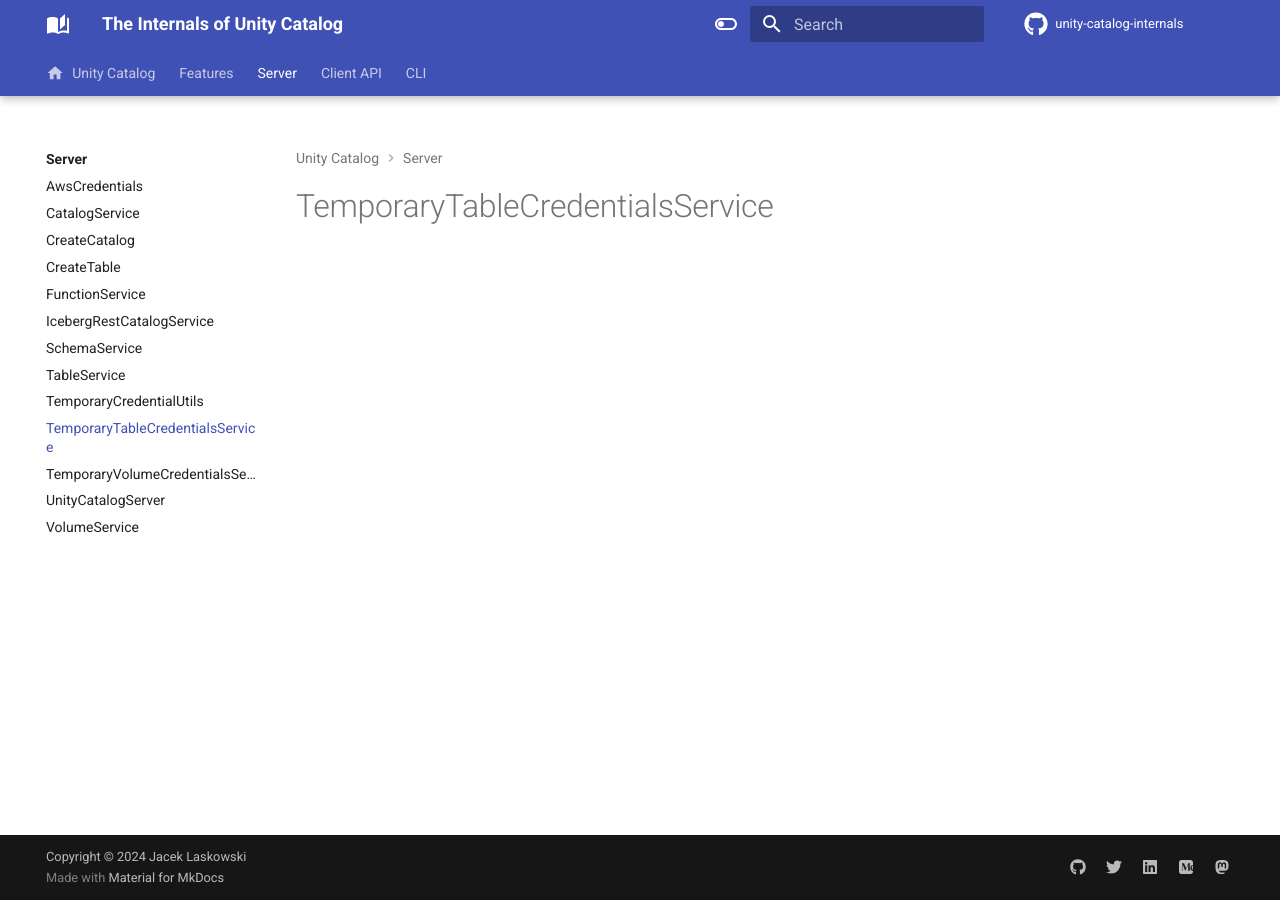
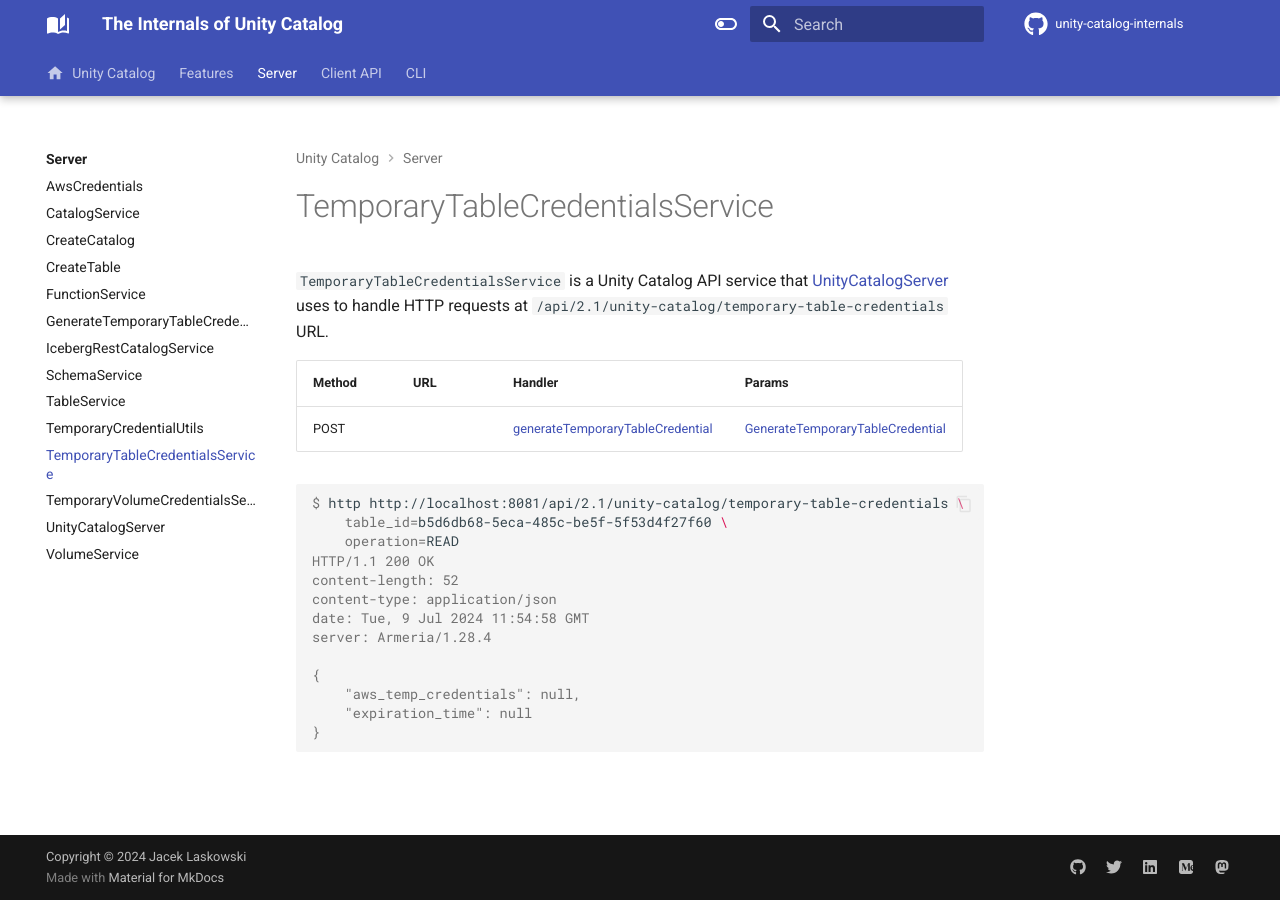
Before and after one commit to japila-books/unity-catalog-internals, an MkDocs documentation site: the page built from docs/server/TemporaryTableCredentialsService.md, in a window 1280 px wide. Built offline with MkDocs 1.6.1 and Material for MkDocs 9.7.7, drawn with Linux system fonts in a browser that asks for light colours; comment, search, counter and statistics services are not loaded.

Commit message:
TemporaryTableCredentialsService

````diff
--- a/docs/server/TemporaryTableCredentialsService.md
+++ b/docs/server/TemporaryTableCredentialsService.md
@@ -1 +1,23 @@
 # TemporaryTableCredentialsService
+
+`TemporaryTableCredentialsService` is a Unity Catalog API service that [UnityCatalogServer](UnityCatalogServer.md) uses to handle HTTP requests at `/api/2.1/unity-catalog/temporary-table-credentials` URL.
+
+Method | URL | Handler | Params
+-|-|-|-
+ POST | | [generateTemporaryTableCredential](#generateTemporaryTableCredential) | [GenerateTemporaryTableCredential](GenerateTemporaryTableCredential.md)
+
+```console
+$ http http://localhost:8081/api/2.1/unity-catalog/temporary-table-credentials \
+    table_id=b5d6db68-5eca-485c-be5f-5f53d4f27f60 \
+    operation=READ
+HTTP/1.1 200 OK
+content-length: 52
+content-type: application/json
+date: Tue, 9 Jul 2024 11:54:58 GMT
+server: Armeria/1.28.4
+
+{
+    "aws_temp_credentials": null,
+    "expiration_time": null
+}
+```
````
Also changed, not shown: docs/server/GenerateTemporaryTableCredential.md (added).
